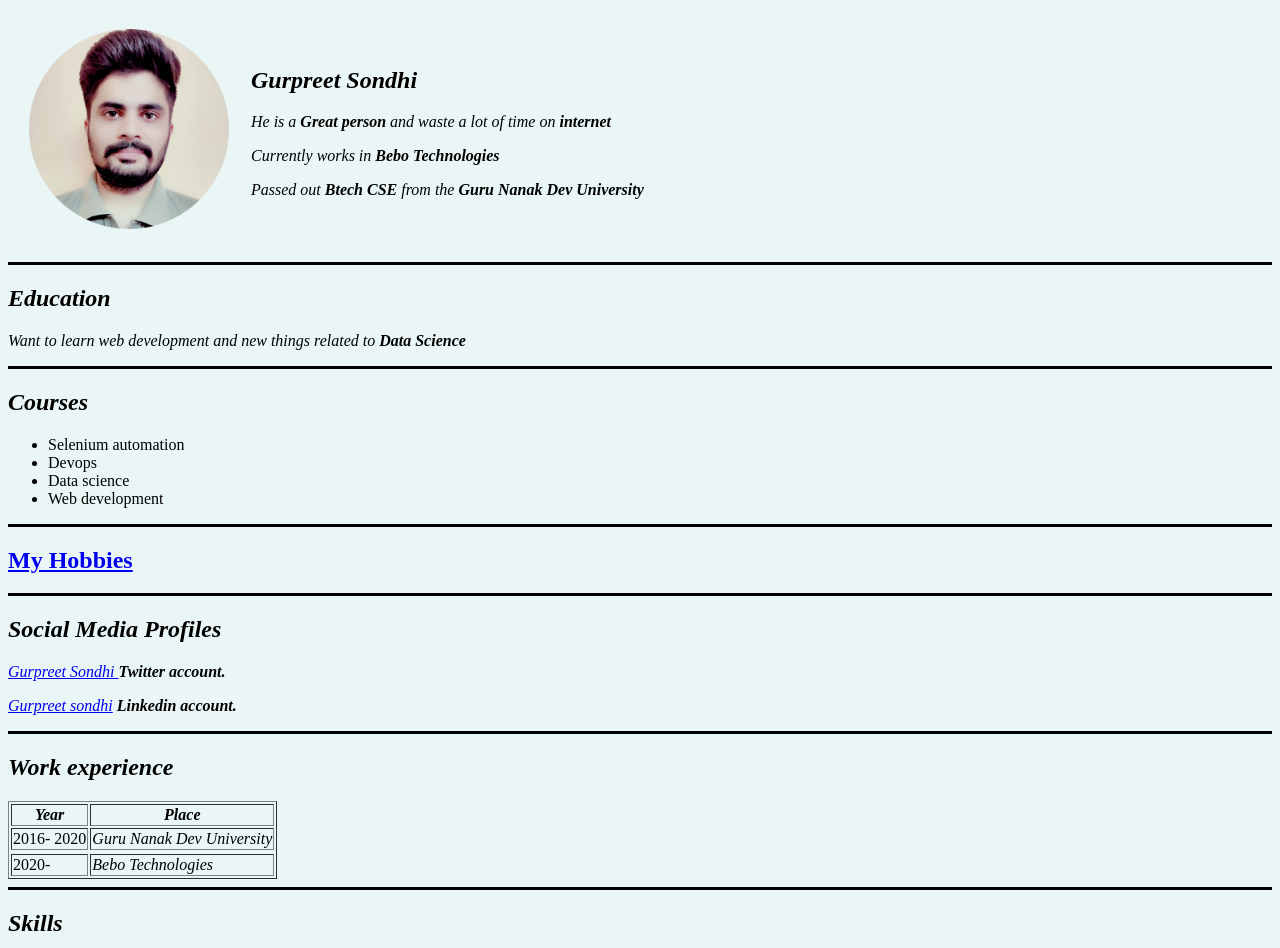
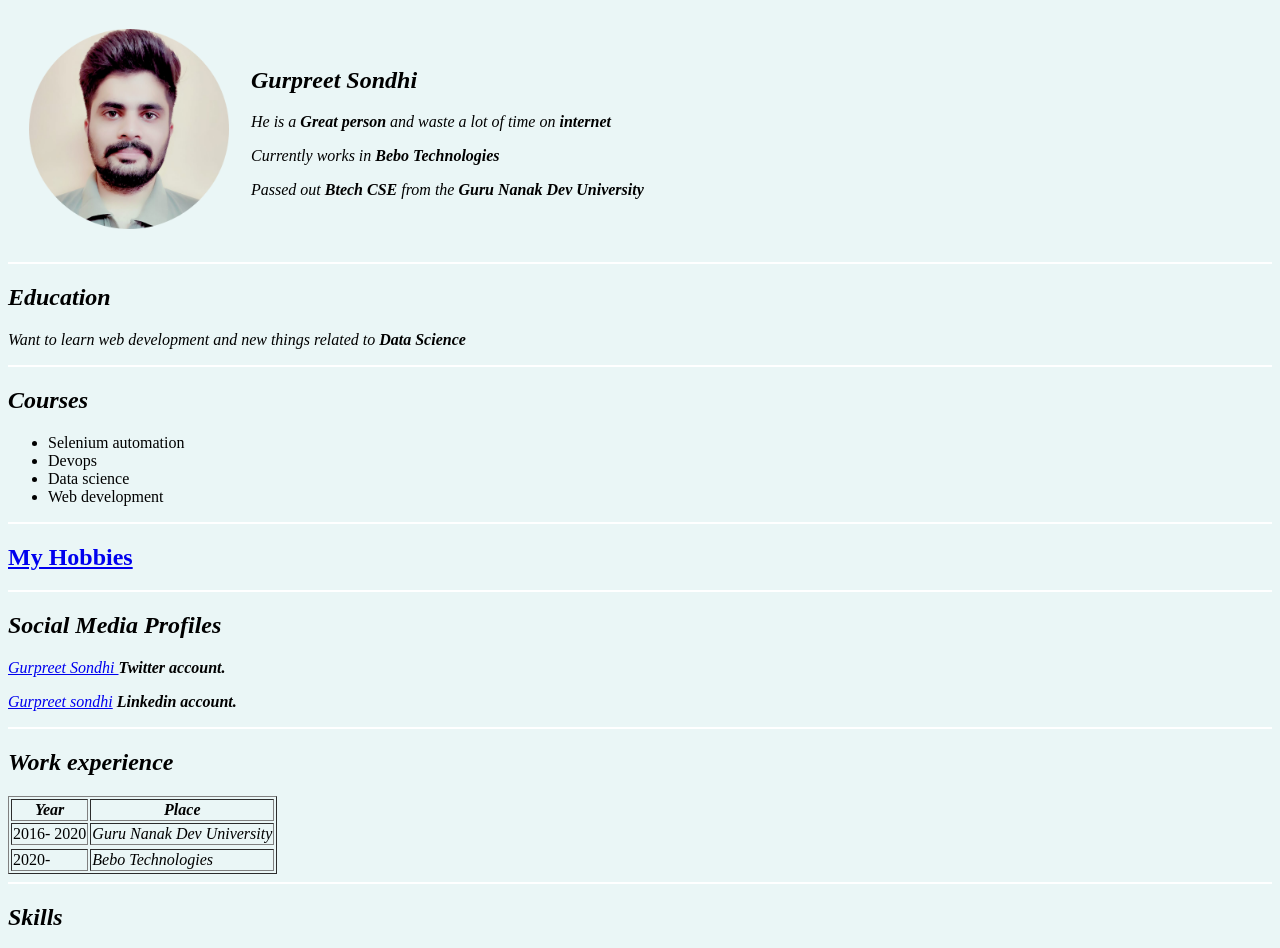
Before and after one commit to gurpreetsondhi1/cv, a plain HTML site: page index2.html in a window 1280 px wide. Shown: the top 948 px of the page. Drawn offline with Linux system fonts and the light colour scheme.

Commit message:
Update index2.html
added css

```diff
--- a/index2.html
+++ b/index2.html
@@ -4,9 +4,21 @@
 <head>
   <meta charset="utf-8">
   <title>💓Gurpreet Sondhi💓</title>
+  <style >
+    body{
+      background-color: #EAF6F6;
+    }
+    hr{
+      background-color: white;
+      border-style: none;
+      height: 2px;
+    }
+
+  </style>
+
 </head>
 
-<body style="background-color: #EAF6F6;">
+<body>
   <table cellspacing="20">
     <tbody>
       <tr>
@@ -22,10 +34,10 @@
     </tbody>
   </table>
 
-  <hr size="3" noshade color=black align=left>
+  <hr>
   <h2><em>Education</em></h2>
   <p><em>Want to learn web development and new things related to <strong>Data Science</strong></em></p>
-  <hr size="3" noshade color=black align=left>
+  <hr>
 
   <h2><em>Courses</em></h2>
   <ul>
@@ -34,18 +46,18 @@
     <li>Data science</li>
     <li>Web development</li>
   </ul>
-  <hr size="3" noshade color=black align=left>
+  <hr>
 
   <a href="Hobbies.html">
     <h2>My Hobbies</h2>
   </a>
-  <hr size="3" noshade color=black align=left>
+  <hr>
 
   <h2><em>Social Media Profiles</em></h2>
   <p><em><a href="https://twitter.com/gurpreetsondhi"> Gurpreet Sondhi </a> <strong>Twitter account.</strong></em></p>
   <p><em><a href="https://www.linkedin.com/in/gurpreet-sondhi-852402131/">Gurpreet sondhi</a> <strong>Linkedin account.</strong></em></p>
 
-  <hr size="3" noshade color=black align=left>
+  <hr>
 
   <h2> <em>Work experience</em> </h2>
   <table border="1">
@@ -70,7 +82,7 @@
 
     </tfoot>
   </table>
-  <hr size="3" noshade color=black align=left>
+  <hr>
   <h2><em>Skills</em></h2>
   <table cellspacing="10">
     <tr>
@@ -101,7 +113,7 @@
       </td>
     </tr>
   </table>
-  <hr size="3" noshade color=black align=left>
+  <hr>
   <a href="ContactMe.html"><h2><em>Contact Details</em></h2></a>
 
 </body>
```
